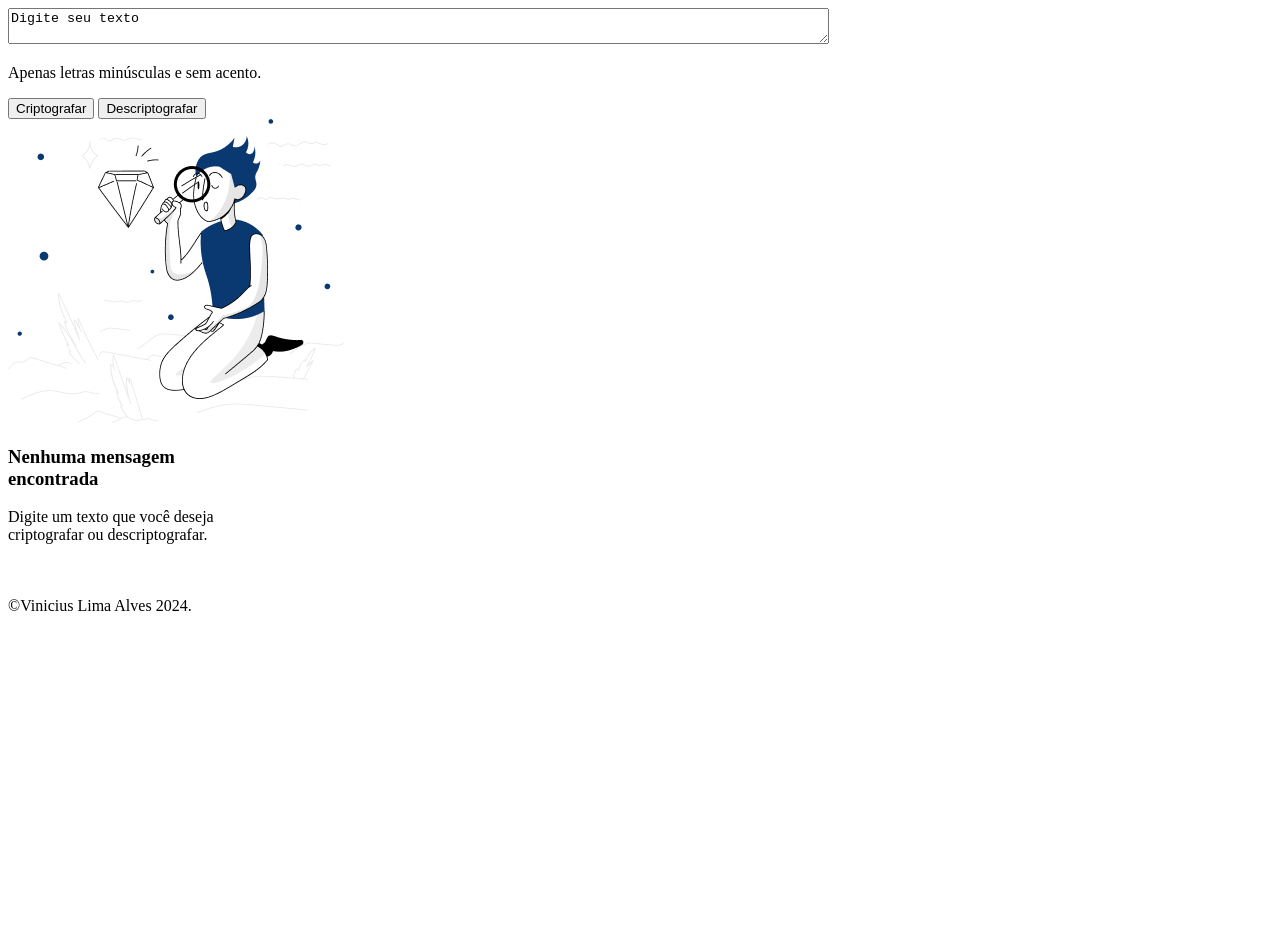
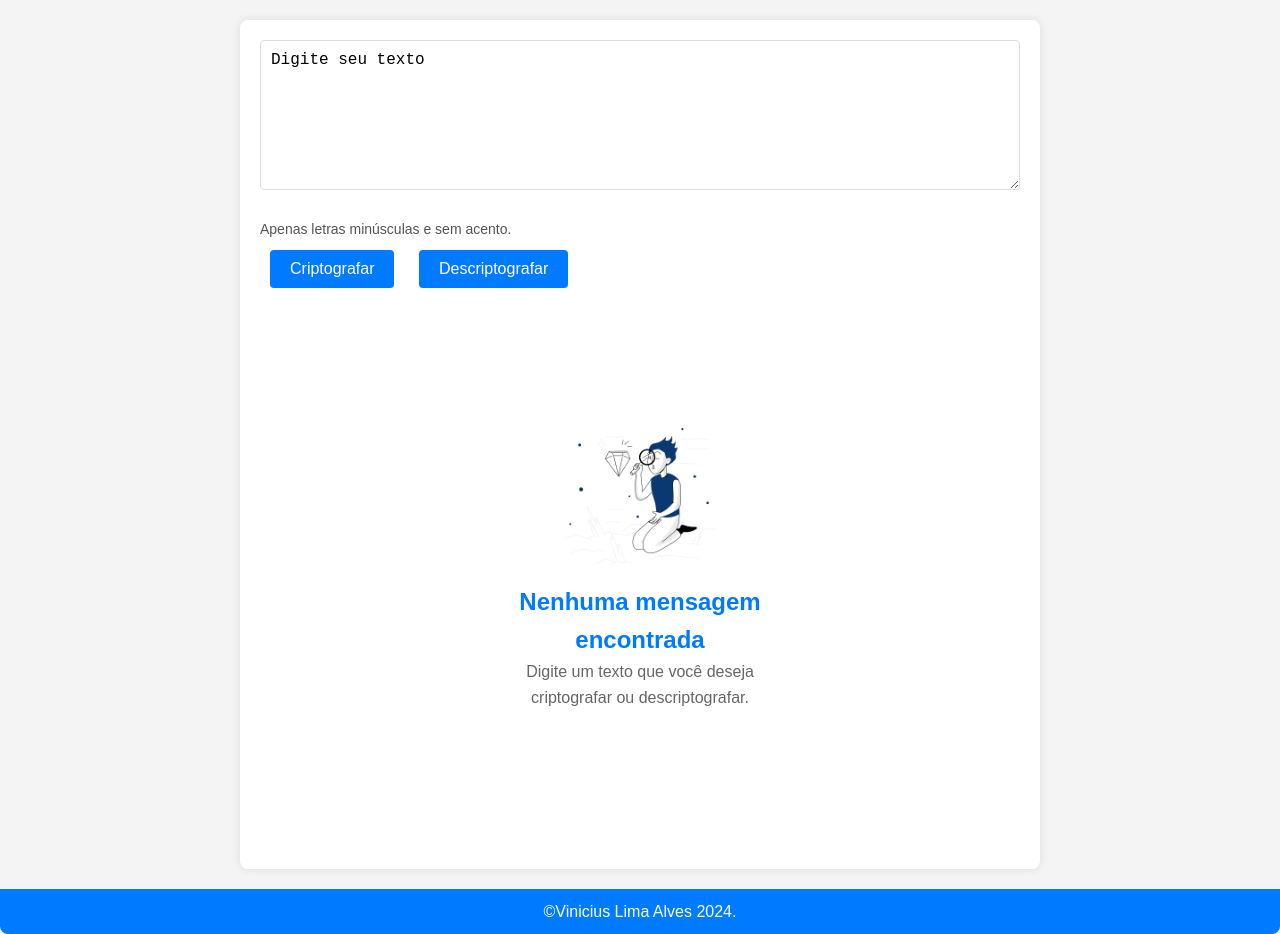
Before and after one commit to vinilinux/DecodificadorTexto, a plain HTML site: page index.html in a window 1280 px wide. Before the commit the page ends 800 px from the top, so only its background shows below. Drawn offline with Linux system fonts and the light colour scheme.

Commit message:
finalizado o projeto

```diff
--- /dev/null
+++ b/css/styles.css
@@ -0,0 +1,103 @@
+/* Reset básico de margens e preenchimentos */
+* {
+    margin: 0;
+    padding: 0;
+    box-sizing: border-box;
+}
+
+/* Estilo para o corpo da página */
+body {
+    font-family: Arial, sans-serif;
+    line-height: 1.6;
+    background-color: #f4f4f4;
+    color: #333;
+    display: flex;
+    flex-direction: column;
+    min-height: 100vh; /* Garante que o corpo tenha a altura mínima da viewport */
+}
+
+/* Estilo para o main container */
+main {
+    flex: 1; /* Permite que o main se expanda para preencher o espaço disponível */
+    max-width: 800px;
+    margin: 20px auto;
+    padding: 20px;
+    background: #fff;
+    border-radius: 8px;
+    box-shadow: 0 0 10px rgba(0, 0, 0, 0.1);
+}
+
+/* Estilo para o textarea */
+textarea {
+    width: 100%;
+    height: 150px;
+    padding: 10px;
+    border: 1px solid #ddd;
+    border-radius: 4px;
+    font-size: 16px;
+    resize: vertical;
+    margin-bottom: 20px;
+}
+
+/* Estilo para os botões */
+button {
+    background-color: #007bff;
+    color: #fff;
+    border: none;
+    border-radius: 4px;
+    padding: 10px 20px;
+    font-size: 16px;
+    cursor: pointer;
+    transition: background-color 0.3s ease;
+    margin: 0 10px;
+}
+
+button:hover {
+    background-color: #0056b3;
+}
+
+/* Estilo para o texto de instruções */
+#buttonSection p {
+    margin-bottom: 10px;
+    font-size: 14px;
+    color: #555;
+}
+
+/* Estilo para a seção de apresentação */
+#apresentacaoSection {
+    display: flex;
+    flex-direction: column;
+    align-items: center; /* Centraliza o conteúdo horizontalmente */
+    justify-content: center; /* Centraliza o conteúdo verticalmente */
+    margin-top: 40px; /* Aumenta a margem superior para espaçamento com elementos acima */
+    text-align: center; /* Centraliza o texto dentro da seção */
+}
+
+#apresentacaoSection #divSemTextoCriptografado {
+    margin: 100px;
+    font-size: 20px; /* Aumenta a margem inferior para distância dos outros componentes */
+}
+
+#apresentacaoSection img {
+    max-width: 150px;
+    margin-bottom: 10px;
+}
+
+#apresentacaoSection h3 {
+    font-size: 24px;
+    color: #007bff;
+}
+
+#apresentacaoSection p {
+    font-size: 16px;
+    color: #666;
+}
+
+/* Estilo para o footer */
+footer {
+    text-align: center;
+    padding: 10px;
+    background-color: #007bff;
+    color: #fff;
+    border-radius: 0 0 8px 8px;
+}
--- a/index.html
+++ b/index.html
@@ -3,6 +3,8 @@
 <head>
     <meta charset="UTF-8">
     <meta name="viewport" content="width=device-width, initial-scale=1.0">
+    <link rel="stylesheet" href="css/styles.css">
+
 
     <title>Decodificador</title>
 </head>
@@ -15,7 +17,7 @@
         <section id="buttonSection">
             <p>Apenas letras minúsculas e sem acento.</p>
             <button type="submit" name="buttonCriptografar" onclick="criptografar()">Criptografar</button>
-            <button type="submit" name="buttonDescriptografar" onclick="descriptar()">Descriptografar</button>
+            <button type="submit" name="buttonDescriptografar" onclick="descriptografar()">Descriptografar</button>
         </section>
         <section id="apresentacaoSection">
             <div id="divSemTextoCriptografado">
@@ -23,7 +25,7 @@
                 <h3>Nenhuma mensagem <br> encontrada</h3>
                 <p>Digite um texto que você deseja <br> criptografar ou descriptografar.</p>
             </div>
-            <button name="buttonCopiar" id="buttonCopiar" style="visibility:hidden;" >Copiar</button>
+            <button name="buttonCopiar" id="buttonCopiar" style="visibility:hidden;" onclick="copiar()">Copiar</button>
         </section>
     </main>
 
--- a/script/script.js
+++ b/script/script.js
@@ -1,13 +1,59 @@
-function descriptar(){
+function descriptografar(){
     visibilidadeDosElementos();
+    let texto = document.getElementById("textoSemCriptografia").value;
+
+    texto = texto.replace(/enter/g, "e");
+    texto = texto.replace(/imes/g, "i");
+    texto = texto.replace(/ai/g, "a");
+    texto = texto.replace(/ober/g, "o");
+    texto = texto.replace(/ufat/g, "u");
+
+    console.log(texto)
+
+    mostrarNaTela(texto);
 
 }
 
 function criptografar() {
     visibilidadeDosElementos();
+    let input = document.getElementById("textoSemCriptografia").value;
+
+    let textoCriptografado = [];
+    for (let index = 0; index < input.length; index++) {
+        if(input[index] == 'e'){
+            textoCriptografado[index] = 'enter';
+        } else if (input[index] == 'i') {
+            textoCriptografado[index] = 'imes';
+        } else if (input[index] == 'a') {
+            textoCriptografado[index] = 'ai';
+        }else if (input[index] == 'o') {
+            textoCriptografado[index] = 'ober';
+        }else if (input[index] == 'u') {
+            textoCriptografado[index] = 'ufat';
+        } else{
+            textoCriptografado[index] = input[index];
+        }
+    }
+
+    mostrarNaTela(textoCriptografado.join(''));
+
 }
 
 function visibilidadeDosElementos() {
     document.getElementById("buttonCopiar").style.visibility = "visible";
-    document.getElementById("divSemTextoCriptografado").style.visibility = "hidden";
 }
+
+function mostrarNaTela(texto) {
+    let textoAtual = document.getElementById("divSemTextoCriptografado");
+    textoAtual.innerHTML = texto;
+
+}
+
+function copiar(){
+    let conteudo = document.getElementById("divSemTextoCriptografado").innerText;
+    navigator.clipboard.writeText(conteudo).then(() => {
+        alert("Texto copiado para a área de transferência!");
+    }).catch(err => {
+        console.error('Falha ao copiar:', err);
+    });
+}
```
